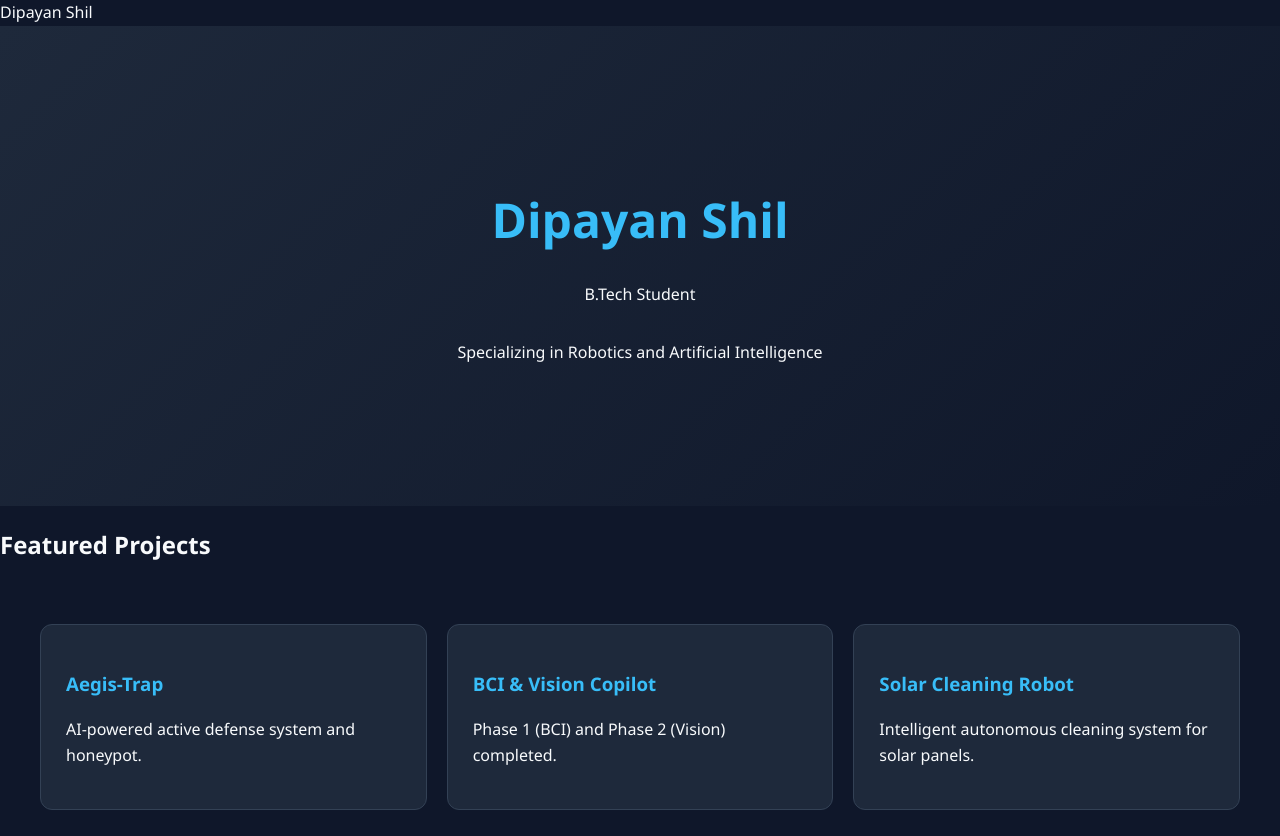
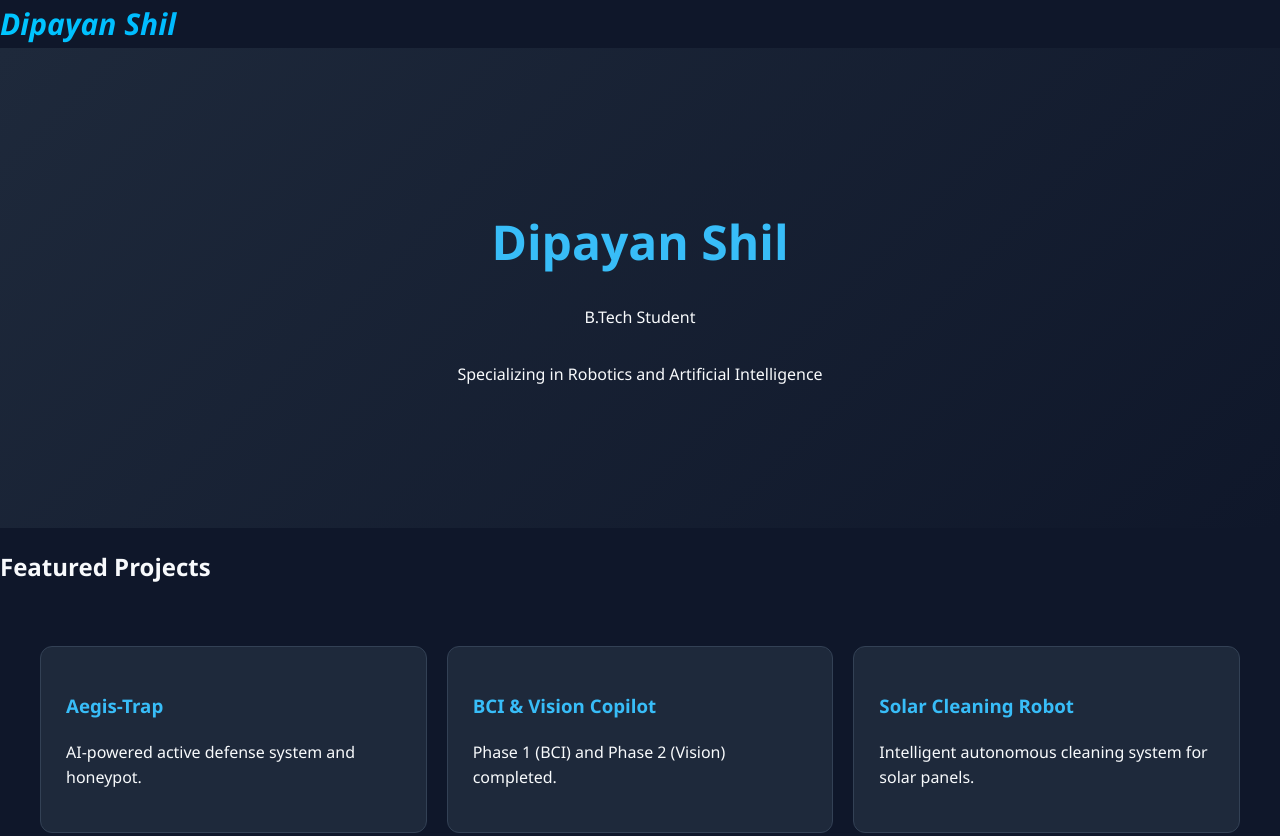
Before and after one commit to dipayanshil2005/dipayanshil2005.github.io, a plain HTML site: page index.html in a window 1280 px wide. Shown: the top 836 px of the page. Drawn offline with Linux system fonts and the light colour scheme.

Commit message:
style.css

```diff
--- a/style.css
+++ b/style.css
@@ -16,6 +16,15 @@ body {
     align-items: center;
     text-align: center;
     background: linear-gradient(135deg, #1e293b 0%, #0f172a 100%);
+}
+
+.logo{
+    font-size: 30px;
+    font-weight: bold;
+    font-style: italic;
+    background: linear-gradient(90deg, #00c6ff, #0072ff);
+    -webkit-background-clip: text;
+    -webkit-text-fill-color: transparent;
 }
 
 h1 { font-size: 3rem; margin-bottom: 0.5rem; color: #38bdf8; } /* Cyan accent */
```
